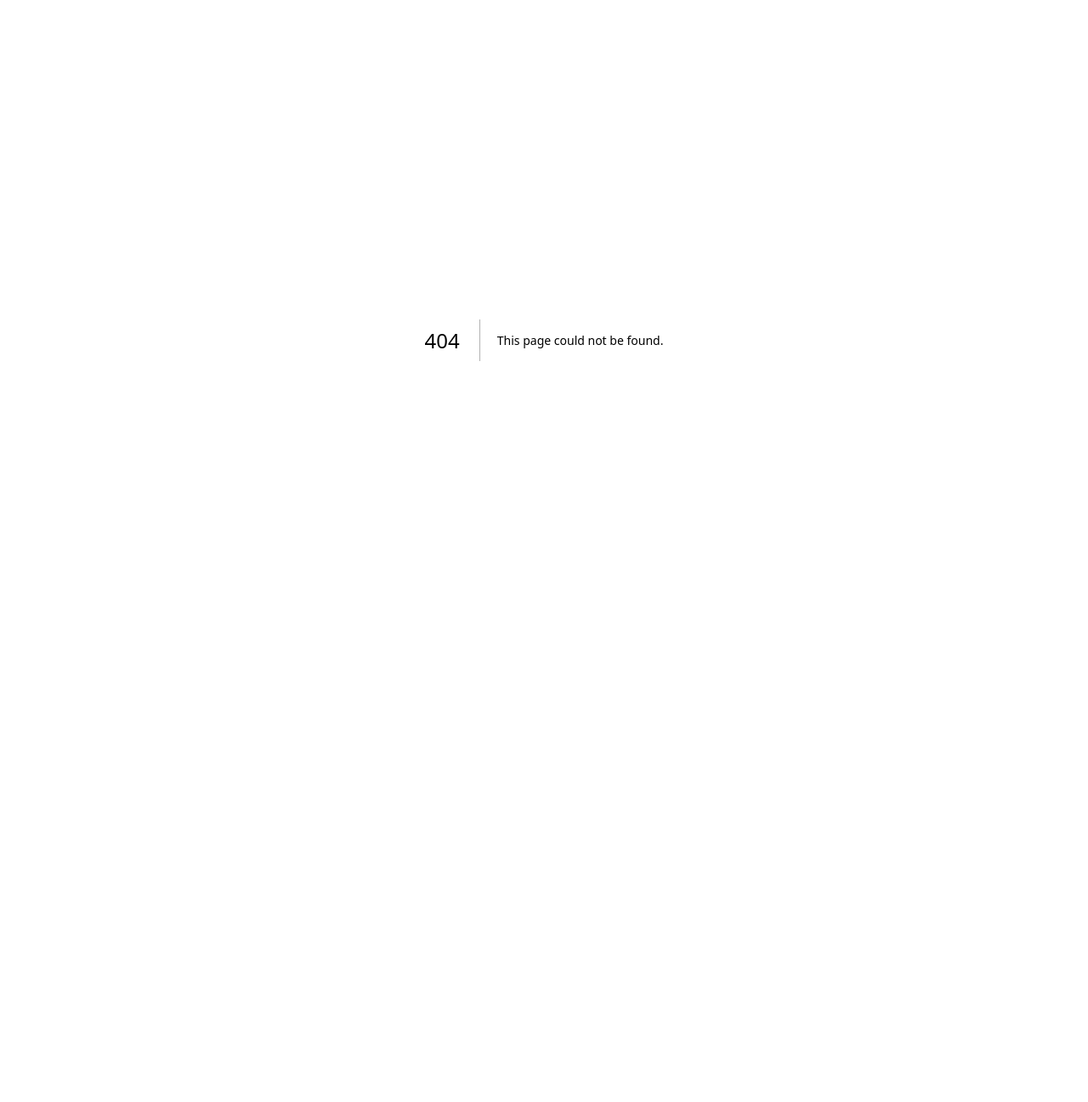
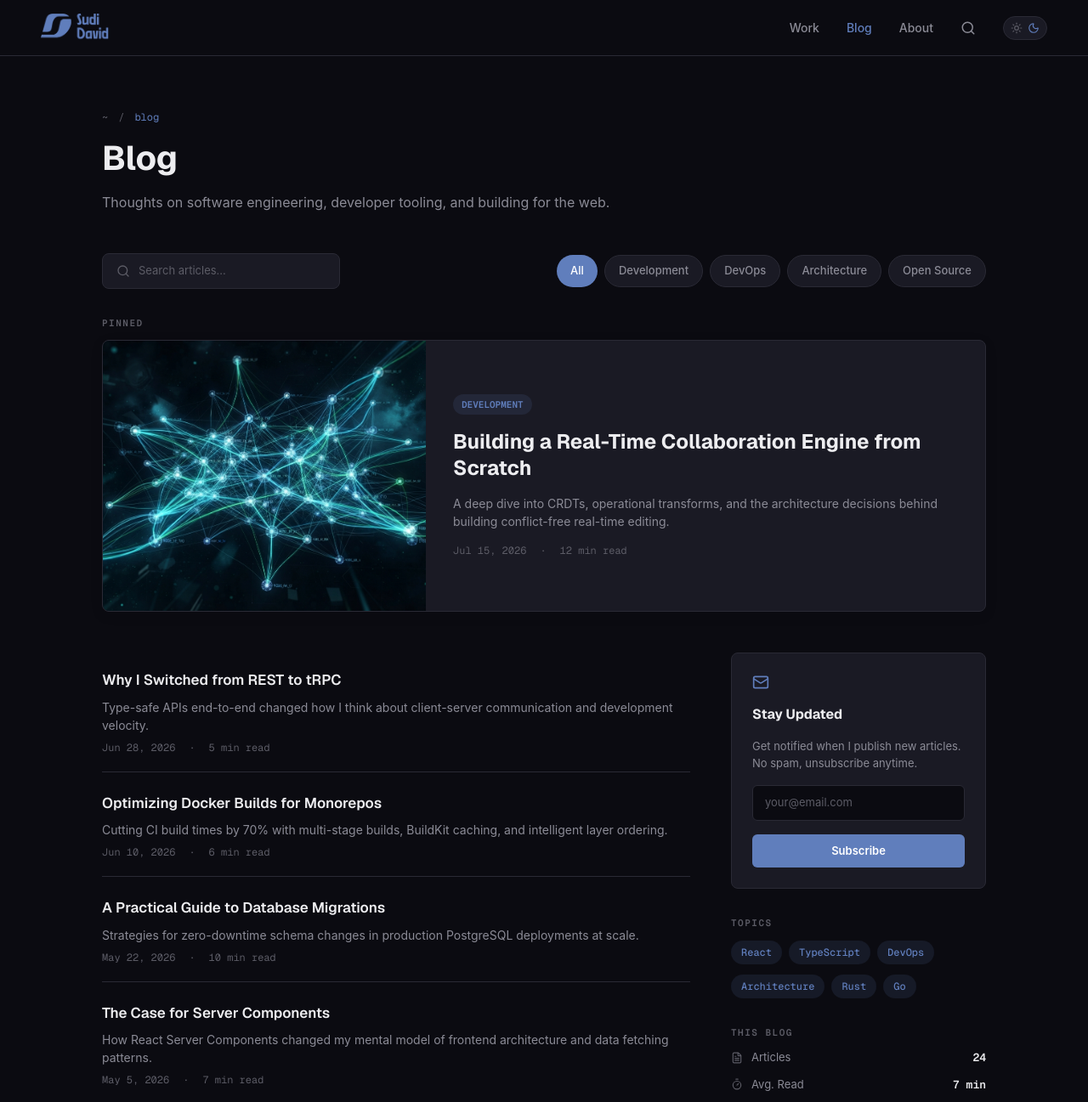
Before and after one commit to SudiDav/sudi.dev, a Next.js app: page /blog in a window 1280 px wide. Before the commit this address had no page. Shown: the top 1297 px of the page at 85% size. Before the commit the page ends 800 px from the top, so only its background shows below. Built offline with nearby package versions, Linux system fonts and the light colour scheme.

Commit message:
feat: add blog index with search, filters, and sidebar

```diff
--- /dev/null
+++ b/app/blog/page.tsx
@@ -0,0 +1,155 @@
+import type { Metadata } from 'next'
+import { Mail, FileText, Timer, Eye } from 'lucide-react'
+import { SiteHeader } from '@/components/site-header'
+import { SiteFooter } from '@/components/site-footer'
+import { PageIntro } from '@/components/page-intro'
+import { FilterBar } from '@/components/filter-bar'
+import { BlogSearch } from '@/components/blog-search'
+import { FeaturedBlogCard } from '@/components/featured-blog-card'
+import { ArticleItem } from '@/components/article-item'
+import { TechBadge } from '@/components/tech-badge'
+import { PAGE_GUTTER } from '@/components/layout'
+import { getPosts } from '@/lib/content'
+import { filterPostsByCategory, searchPosts, POST_FILTERS } from '@/lib/filters'
+
+export const metadata: Metadata = {
+  title: 'Blog | Sudi David',
+  description: 'Thoughts on software engineering, developer tooling, and building for the web.',
+}
+
+/** Design: Blog Sidebar → "Topics", two rows of three. */
+const TOPIC_ROWS = [
+  ['React', 'TypeScript', 'DevOps'],
+  ['Architecture', 'Rust', 'Go'],
+]
+
+/** Design: Blog Sidebar → "Reading Stats". The frame's own figures. */
+const BLOG_STATS = [
+  { Icon: FileText, label: 'Articles', value: '24' },
+  { Icon: Timer, label: 'Avg. Read', value: '7 min' },
+  { Icon: Eye, label: 'Total Views', value: '48.2K' },
+]
+
+export default async function BlogPage({
+  searchParams,
+}: {
+  searchParams: Promise<{ category?: string; q?: string }>
+}) {
+  const { category, q = '' } = await searchParams
+  const active = POST_FILTERS.includes(category as (typeof POST_FILTERS)[number])
+    ? (category as string)
+    : 'All'
+
+  const posts = await getPosts()
+  const featured = posts.find((post) => post.featured)
+  const listed = searchPosts(
+    filterPostsByCategory(
+      posts.filter((post) => !post.featured),
+      active,
+    ),
+    q,
+  )
+
+  // The pinned post is the design's featured slot; it is hidden once the reader
+  // narrows the list, since it would otherwise ignore their filter.
+  const showFeatured = featured && active === 'All' && !q.trim()
+
+  return (
+    <div className="flex min-h-screen flex-col bg-bg-primary">
+      <SiteHeader />
+
+      <main className="mx-auto w-full max-w-[1440px] flex-1">
+        <PageIntro
+          segment="blog"
+          title="Blog"
+          subtitle="Thoughts on software engineering, developer tooling, and building for the web."
+        />
+
+        {/* Search & Filters — ROW, space-between, gap 16 */}
+        <div
+          className={`flex flex-col justify-between gap-4 lg:flex-row lg:items-center ${PAGE_GUTTER}`}
+        >
+          <BlogSearch query={q} />
+          <FilterBar options={POST_FILTERS} active={active} label="Filter articles by category" />
+        </div>
+
+        {showFeatured ? (
+          <section className={`flex flex-col gap-3 pt-8 pb-4 ${PAGE_GUTTER}`}>
+            <h2 className="font-mono text-[11px] font-semibold tracking-[1.5px] text-text-tertiary">
+              PINNED
+            </h2>
+            <FeaturedBlogCard post={featured} />
+          </section>
+        ) : null}
+
+        {/* Blog Content — ROW, gap 48: article list + 300px sidebar */}
+        <div className={`flex flex-col gap-12 pt-8 pb-12 lg:flex-row ${PAGE_GUTTER}`}>
+          <div className="flex flex-1 flex-col gap-1">
+            {listed.length === 0 ? (
+              <p className="py-12 text-sm text-text-secondary">
+                No articles match that search yet.
+              </p>
+            ) : (
+              listed.map((post) => <ArticleItem key={post.slug} post={post} />)
+            )}
+          </div>
+
+          <aside className="flex w-full shrink-0 flex-col gap-8 lg:w-[300px]">
+            {/* Newsletter — presentational, as designed */}
+            <div className="flex flex-col gap-4 rounded-lg border border-border bg-bg-card p-6">
+              <Mail size={20} className="text-accent" />
+              <h2 className="font-display text-base font-bold text-text-primary">Stay Updated</h2>
+              <p className="text-[13px] leading-[1.5] text-text-secondary">
+                Get notified when I publish new articles. No spam, unsubscribe anytime.
+              </p>
+              <input
+                type="email"
+                aria-label="Email address"
+                placeholder="your@email.com"
+                className="rounded-md border border-border bg-bg-primary px-3.5 py-2.5 text-[13px] text-text-primary placeholder:text-text-tertiary focus:border-border-hover focus:outline-none"
+              />
+              <button
+                type="button"
+                className="rounded-md bg-accent py-2.5 text-[13px] font-semibold text-white transition-opacity hover:opacity-90"
+              >
+                Subscribe
+              </button>
+            </div>
+
+            <div className="flex flex-col gap-3">
+              <h2 className="font-mono text-[11px] font-semibold tracking-[1.5px] text-text-tertiary">
+                TOPICS
+              </h2>
+              {TOPIC_ROWS.map((row) => (
+                <div key={row.join()} className="flex flex-wrap gap-2">
+                  {row.map((topic) => (
+                    <TechBadge key={topic} label={topic} />
+                  ))}
+                </div>
+              ))}
+            </div>
+
+            <div className="flex flex-col gap-3">
+              <h2 className="font-mono text-[11px] font-semibold tracking-[1.5px] text-text-tertiary">
+                THIS BLOG
+              </h2>
+              {BLOG_STATS.map(({ Icon, label, value }) => (
+                <div key={label} className="flex items-center justify-between gap-2.5">
+                  <span className="flex items-center gap-2.5 text-[13px] text-text-secondary">
+                    <Icon size={14} className="text-text-tertiary" />
+                    {label}
+                  </span>
+                  <span className="font-mono text-[13px] font-semibold text-text-primary">
+                    {value}
+                  </span>
+                </div>
+              ))}
+            </div>
+          </aside>
+        </div>
+      </main>
+
+      <SiteFooter />
+    </div>
+  )
+}
--- /dev/null
+++ b/components/blog-search.tsx
@@ -0,0 +1,50 @@
+'use client'
+
+import { useEffect, useRef } from 'react'
+import { usePathname, useRouter, useSearchParams } from 'next/navigation'
+import { Search } from 'lucide-react'
+
+/**
+ * Design: Blog Page → "Search Box" — ROW, width 280, padding [10,16], gap 10,
+ * fill $bg-card, 1px $border, cornerRadius 8. Icon 16px in $text-tertiary,
+ * placeholder "Search articles..." in Inter 13.
+ *
+ * The query lives in the `q` search param so a search result is shareable.
+ * The header's search icon links here with `?focus=search`, which focuses the
+ * input on arrival.
+ */
+export function BlogSearch({ query }: { query: string }) {
+  const router = useRouter()
+  const pathname = usePathname()
+  const searchParams = useSearchParams()
+  const inputRef = useRef<HTMLInputElement>(null)
+  const shouldFocus = searchParams.get('focus') === 'search'
+
+  useEffect(() => {
+    if (shouldFocus) inputRef.current?.focus()
+  }, [shouldFocus])
+
+  const update = (value: string) => {
+    const params = new URLSearchParams(searchParams)
+    params.delete('focus')
+    if (value) params.set('q', value)
+    else params.delete('q')
+    const next = params.toString()
+    router.replace(next ? `${pathname}?${next}` : pathname, { scroll: false })
+  }
+
+  return (
+    <div className="flex w-full items-center gap-2.5 rounded-lg border border-border bg-bg-card px-4 py-2.5 focus-within:border-border-hover sm:w-[280px]">
+      <Search size={16} className="shrink-0 text-text-tertiary" />
+      <input
+        ref={inputRef}
+        type="search"
+        aria-label="Search articles"
+        placeholder="Search articles..."
+        defaultValue={query}
+        onChange={(event) => update(event.target.value)}
+        className="w-full bg-transparent text-[13px] text-text-primary placeholder:text-text-tertiary focus:outline-none"
+      />
+    </div>
+  )
+}
--- /dev/null
+++ b/components/featured-blog-card.tsx
@@ -0,0 +1,46 @@
+import Image from 'next/image'
+import Link from 'next/link'
+import type { Post } from '@/lib/content.types'
+import { formatPostDate } from '@/lib/format'
+
+/**
+ * Design: "Featured Blog Card" — ROW, height 320, clip, fill $bg-card, 1px
+ * $border, cornerRadius 8, outer shadow 0/4/16 #00000015. A 380px image pane,
+ * then a body of padding 32 / gap 16, vertically centred.
+ *
+ * The category badge shows "DEVELOPMENT" while the blog's filter pills read
+ * "Development" — same stored value, uppercased here in CSS.
+ */
+export function FeaturedBlogCard({ post }: { post: Post }) {
+  return (
+    <Link
+      href={`/blog/${post.slug}`}
+      className="group flex flex-col overflow-hidden rounded-lg border border-border bg-bg-card shadow-[0_4px_16px_#00000015] transition-colors hover:border-border-hover md:h-80 md:flex-row"
+    >
+      <div className="relative h-48 w-full shrink-0 bg-bg-elevated md:h-auto md:w-[380px]">
+        <Image
+          src={post.cover}
+          alt={post.title}
+          fill
+          sizes="(max-width: 768px) 100vw, 380px"
+          className="object-cover"
+        />
+      </div>
+
+      <div className="flex flex-col justify-center gap-4 p-8">
+        <span className="w-fit rounded-full bg-accent-dim px-2.5 py-1 font-mono text-[11px] font-semibold text-accent uppercase">
+          {post.category}
+        </span>
+        <h2 className="font-display text-2xl leading-[1.3] font-bold text-text-primary transition-colors group-hover:text-accent">
+          {post.title}
+        </h2>
+        <p className="text-sm leading-[1.5] text-text-secondary">{post.excerpt}</p>
+        <div className="flex items-center gap-4 font-mono text-xs text-text-tertiary">
+          <span>{formatPostDate(post.date)}</span>
+          <span>·</span>
+          <span>{post.readingTime}</span>
+        </div>
+      </div>
+    </Link>
+  )
+}
```
